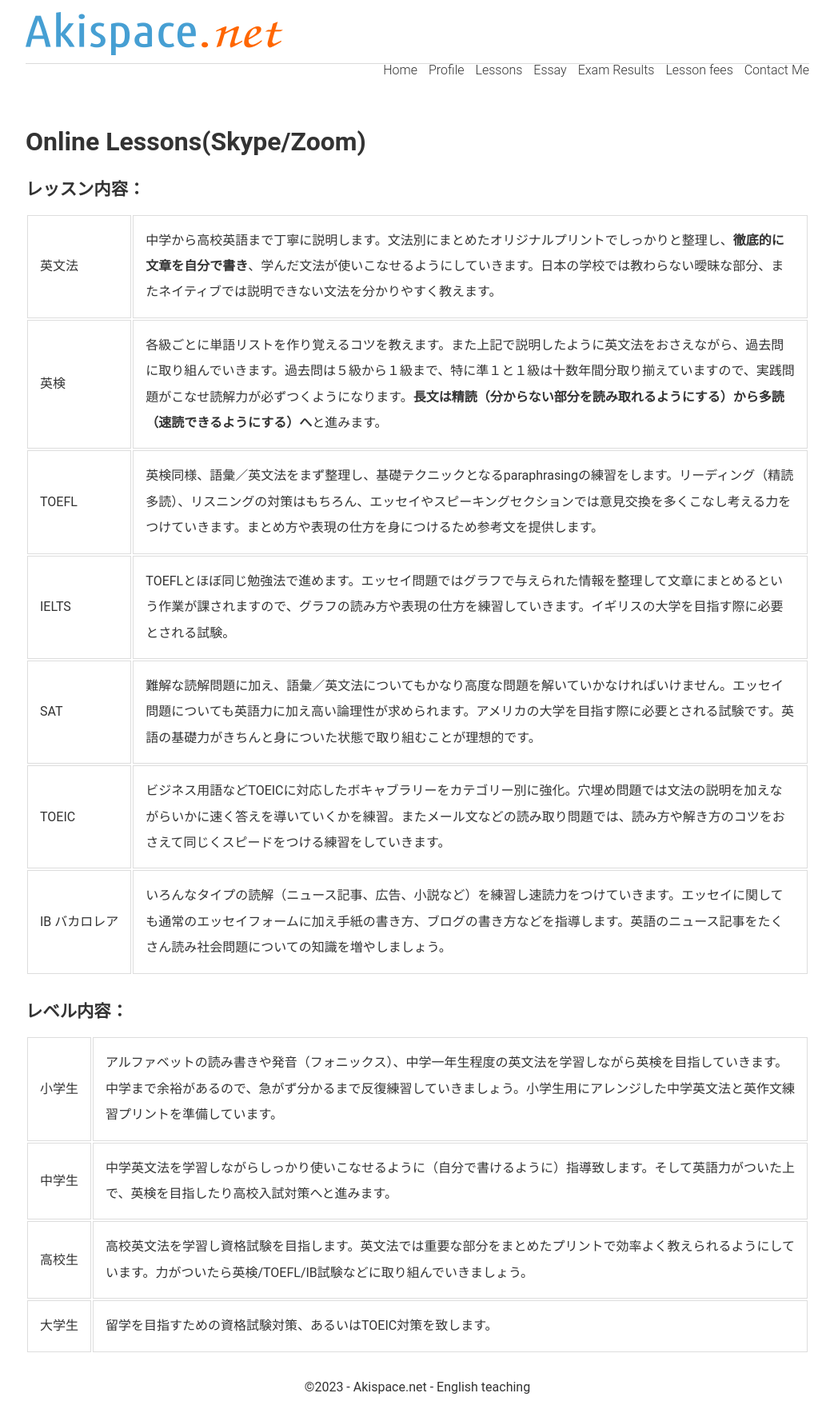
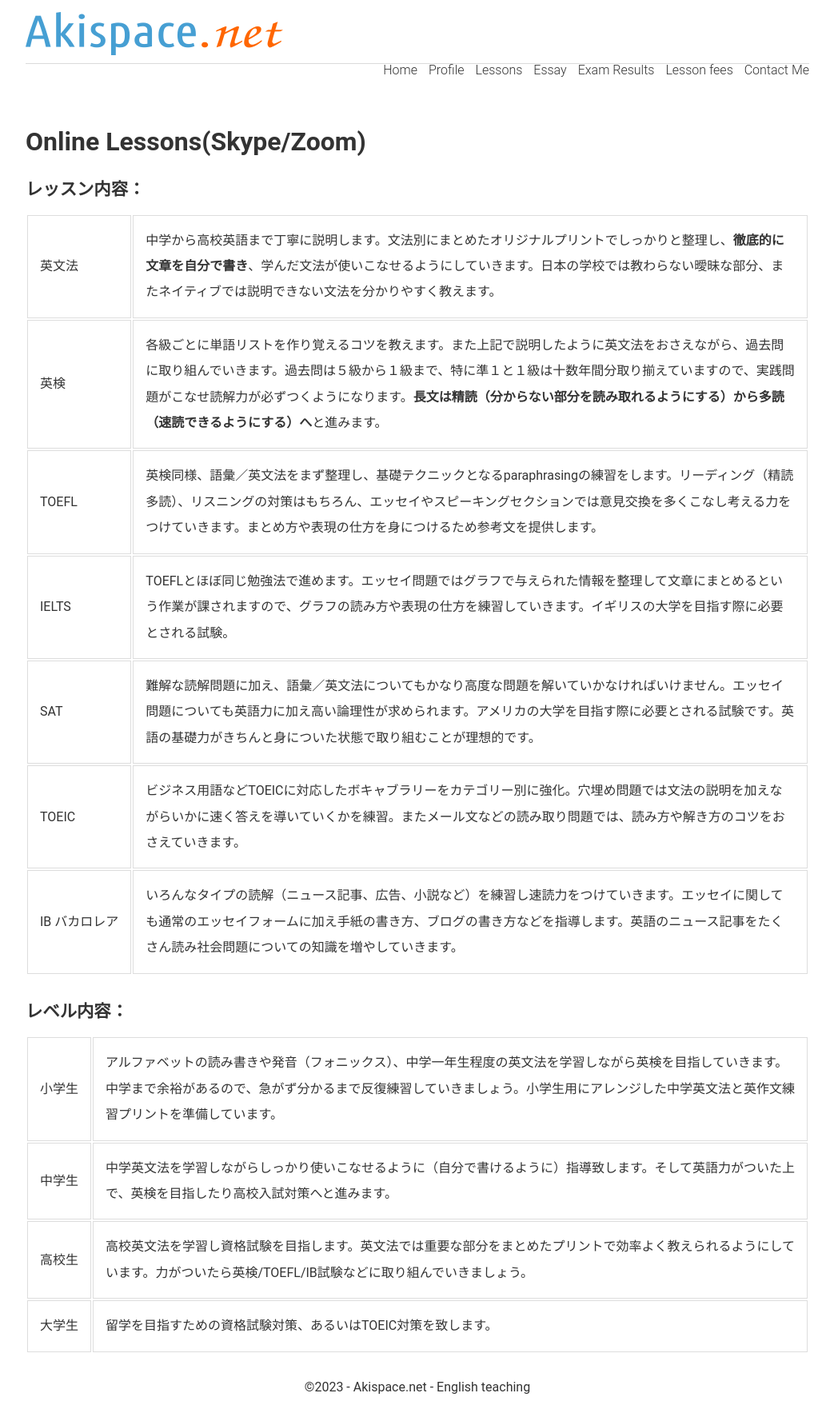
Before and after one commit to phocean/akispace, a Jekyll site: the page built from lessons.md, in a window 1280 px wide. Shown: the whole page at 80% size, without its empty margins (118-1161 px from the left). Built offline with Jekyll 4.4.1, drawn with Linux system fonts in a browser that asks for light colours.

Commit message:
Update lessons.md

```diff
--- a/lessons.md
+++ b/lessons.md
@@ -33,11 +33,11 @@ description: フランス・パリ　ヨーロッパ、日本　オンライン
 </tr>
  <tr>
 <td nowrap>TOEIC</td>
-<td>ビジネス用語などTOEICに対応したボキャブラリーをカテゴリー別に強化。穴埋め問題では文法の説明を加えながらいかに速く答えを導いていくかを練習。またメール文などの読み取り問題では、読み方や解き方のコツをおさえて同じくスピードをつける練習をしていきます。</td>
+<td>ビジネス用語などTOEICに対応したボキャブラリーをカテゴリー別に強化。穴埋め問題では文法の説明を加えながらいかに速く答えを導いていくかを練習。またメール文などの読み取り問題では、読み方や解き方のコツをおさえていきます。</td>
 </tr>
 <tr>
 <td nowrap>IB バカロレア</td>
-<td>いろんなタイプの読解（ニュース記事、広告、小説など）を練習し速読力をつけていきます。エッセイに関しても通常のエッセイフォームに加え手紙の書き方、ブログの書き方などを指導します。英語のニュース記事をたくさん読み社会問題についての知識を増やしましょう。</td>
+<td>いろんなタイプの読解（ニュース記事、広告、小説など）を練習し速読力をつけていきます。エッセイに関しても通常のエッセイフォームに加え手紙の書き方、ブログの書き方などを指導します。英語のニュース記事をたくさん読み社会問題についての知識を増やしていきます。</td>
 </tr>
 </table>
 
```
